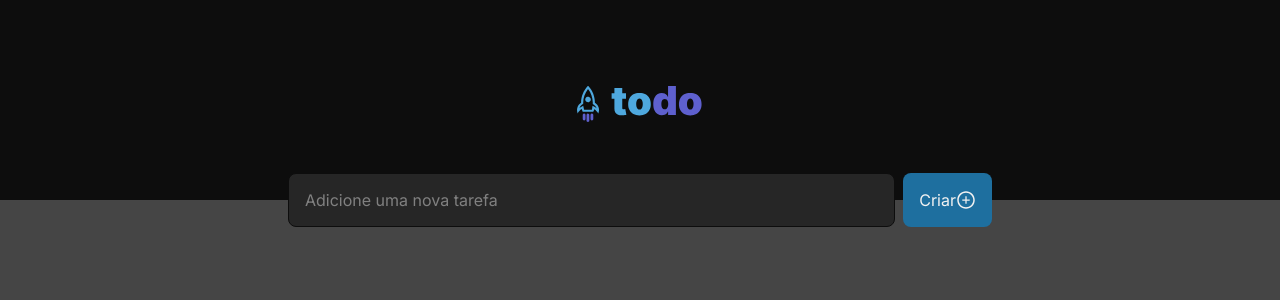
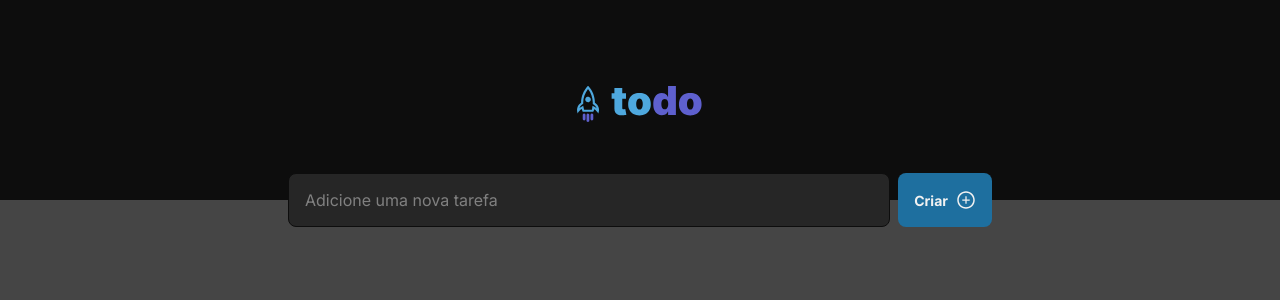
Before and after one commit to namevug/Praticando-Conceitos, a React (Vite) app: page / in a window 1280 px wide. Shown: the top 300 px of the page. Built offline with nearby package versions, Linux system fonts and the light colour scheme.

Commit message:
feat: inputFocus / adjustButton

```diff
--- a/src/Components/Header.module.css
+++ b/src/Components/Header.module.css
@@ -41,6 +41,11 @@
     color: var(--gray-300);
 }
 
+.newTask input:focus {
+    outline: none !important;
+    border: 1.5px solid var(--purple-300);
+}
+
 .newTask button {
     height: 100%;
     padding: 0 1rem;
@@ -49,7 +54,10 @@
 
     display: flex;
     align-items: center;
+    gap: 0.5rem;
 
+    font-weight: 700;
+    font-size: 0.875rem;
     background: var(--blue-300);
     color: var(--gray-100);
 }
```
